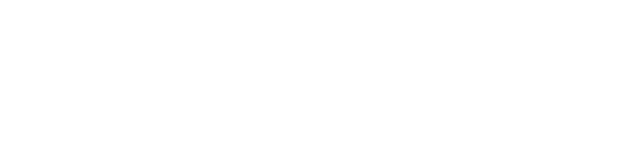
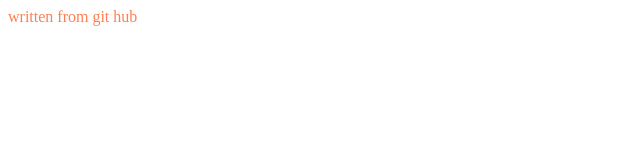
Before and after one commit to godchoseandsinwon/day11, a plain HTML site: page index.html in a window 1280 px wide. Shown: the whole page, without its empty margins (0-640 px from the left). Drawn offline with Linux system fonts and the light colour scheme.

Commit message:
fixed styles

```diff
--- a/css/styles.css
+++ b/css/styles.css
@@ -1 +1 @@
-header { color: #fff; }
+header { color:coral; }
```
